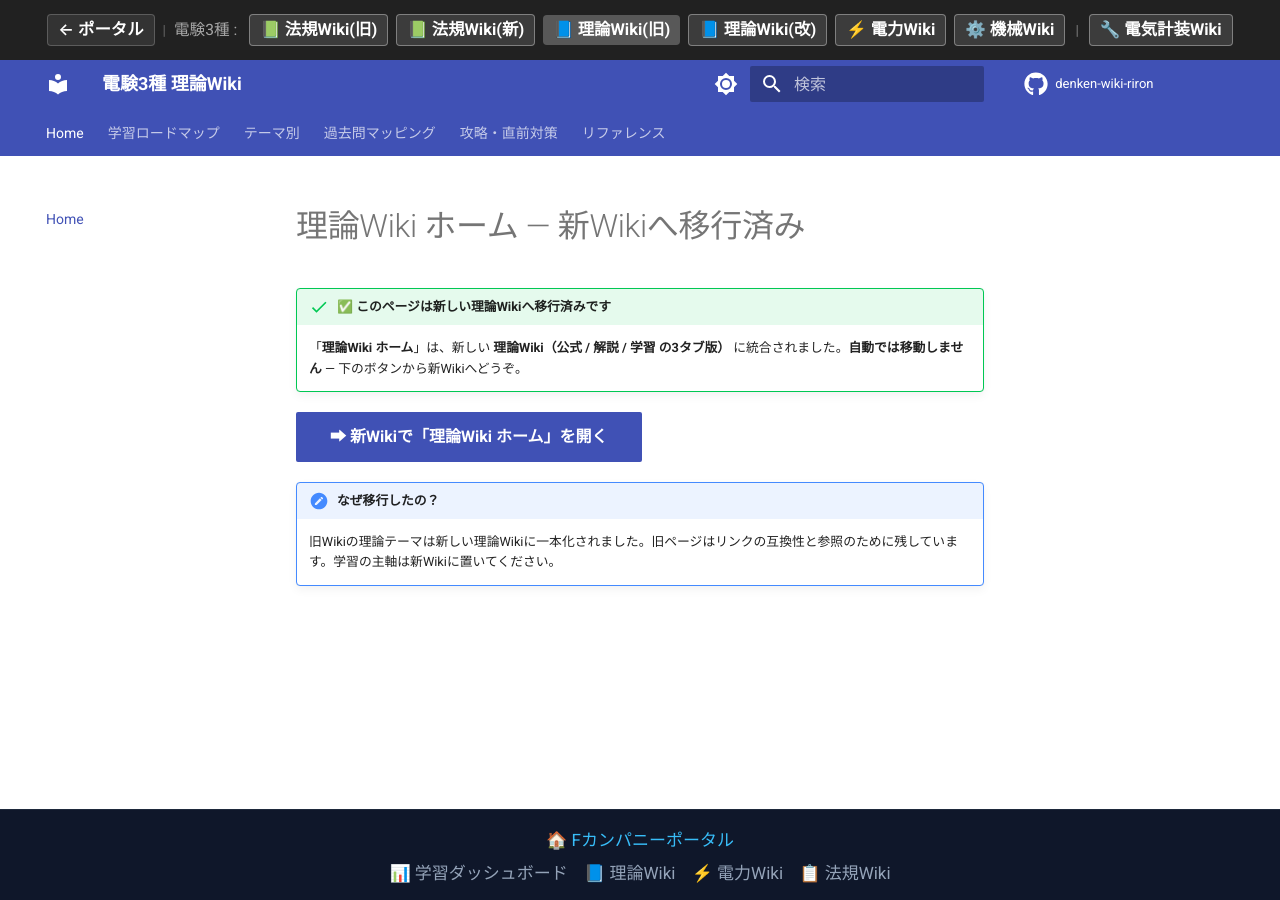
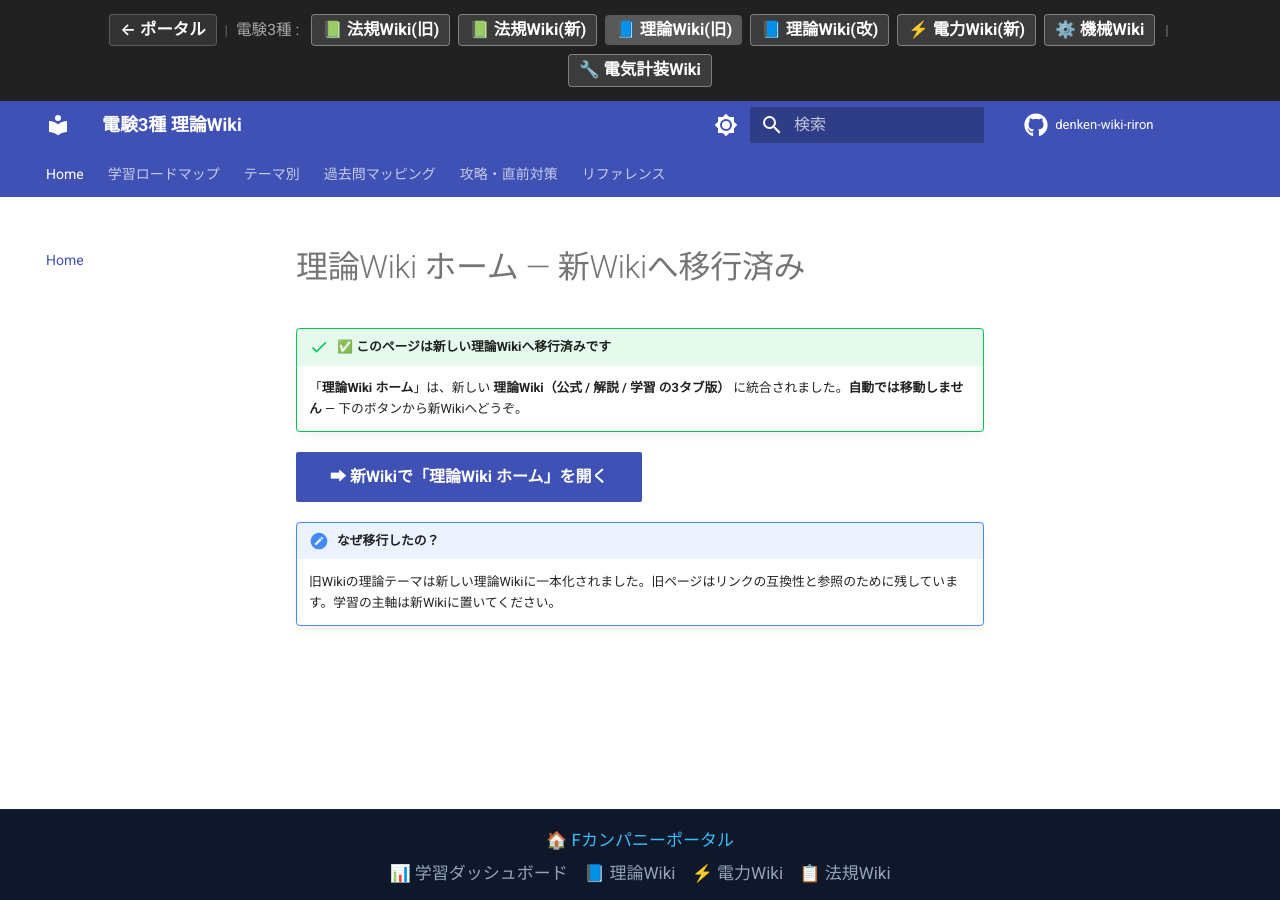
Before and after one commit to kfurufuru/denken-wiki-riron, an MkDocs documentation site: the page built from docs/index.md, in a window 1280 px wide. Built offline with MkDocs 1.6.1 and Material for MkDocs 9.7.7, drawn with Linux system fonts in a browser that asks for light colours; comment, search, counter and statistics services are not loaded.

Commit message:
fix(switcher): 電力Wikiリンクを新SPA(secretary-portal-public)へ張替え (#12)

```diff
--- a/overrides/main.html
+++ b/overrides/main.html
@@ -23,10 +23,10 @@
        onmouseover="this.style.background='rgba(255,255,255,0.22)'" onmouseout="this.style.background='rgba(255,255,255,0.12)'">
       📘 理論Wiki(改)
     </a>
-    <a href="https://kfurufuru.github.io/denken-wiki-denryoku/"
+    <a href="https://kfurufuru.github.io/secretary-portal-public/denken3-denryoku-wiki.html"
        style="font-weight:600; color:#fff; text-decoration:none; background:rgba(255,255,255,0.12); border:1px solid rgba(255,255,255,0.35); border-radius:4px; padding:2px 10px; font-size:0.82rem;"
        onmouseover="this.style.background='rgba(255,255,255,0.22)'" onmouseout="this.style.background='rgba(255,255,255,0.12)'">
-      ⚡ 電力Wiki
+      ⚡ 電力Wiki(新)
     </a>
     <a href="https://kfurufuru.github.io/secretary-portal-public/denken3-kikai-wiki.html"
        style="font-weight:600; color:#fff; text-decoration:none; background:rgba(255,255,255,0.12); border:1px solid rgba(255,255,255,0.35); border-radius:4px; padding:2px 10px; font-size:0.82rem;"
```
